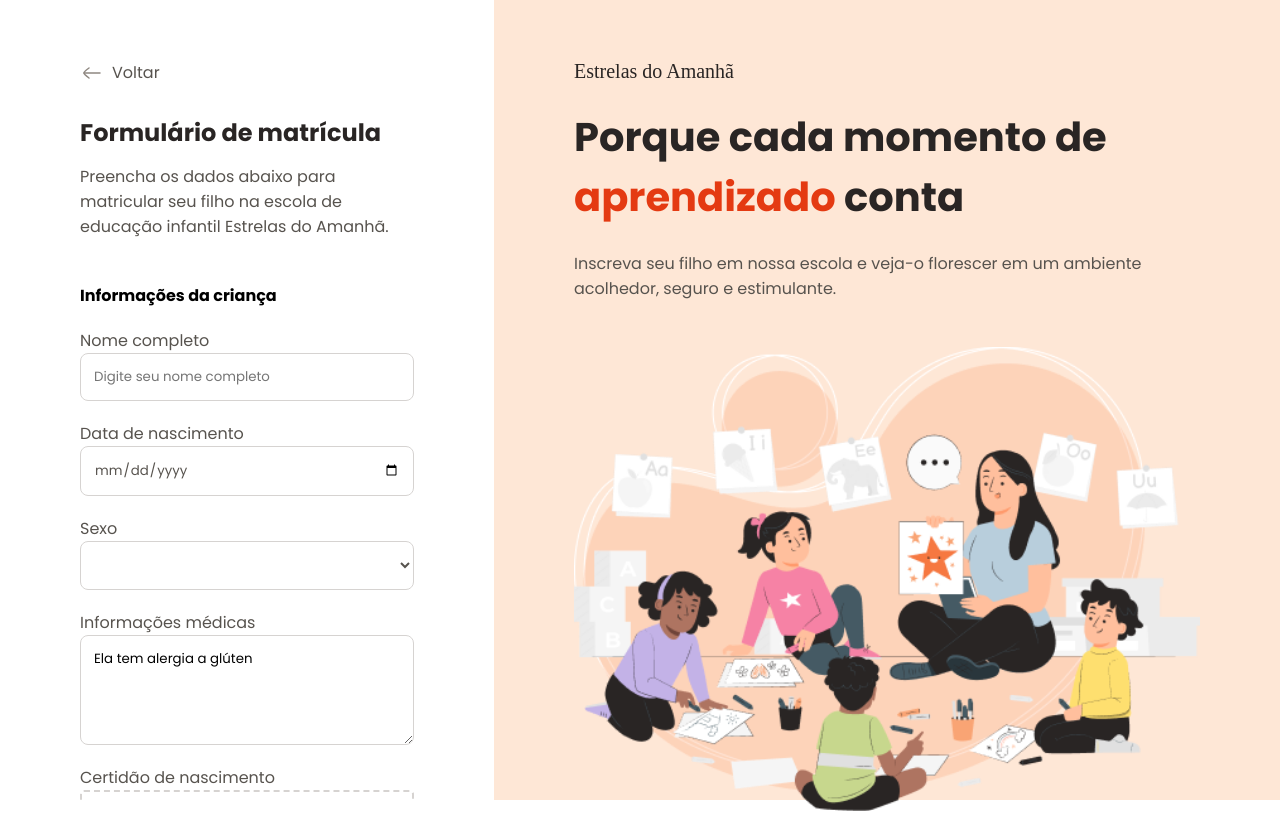
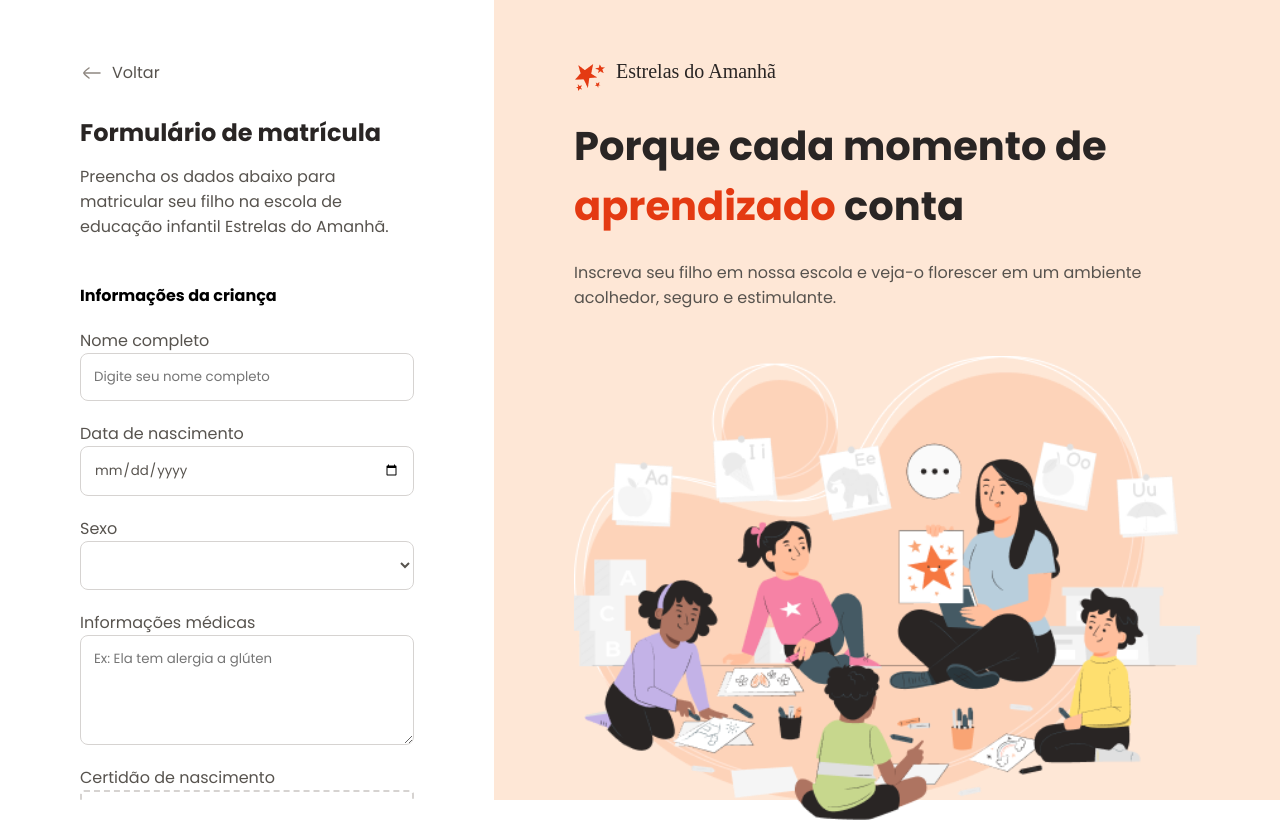
Before and after one commit to Paulomlr/registration-form, a plain HTML site: page index.html in a window 1280 px wide. Drawn offline with Linux system fonts and the light colour scheme; a web font is replaced by a local one.

Commit message:
feat: add image in info-section

```diff
--- a/index.html
+++ b/index.html
@@ -46,7 +46,7 @@
                 </div>
                 <div class="label-text">
                     <label for="info-medica">Informações médicas</label>
-                    <textarea name="info-medica">Ela tem alergia a glúten</textarea>
+                    <textarea name="info-medica" placeholder="Ex: Ela tem alergia a glúten"></textarea>
                 </div>
                 <div class="label-certidao-nascimento">
                     <label>Certidão de nascimento</label>
@@ -198,7 +198,10 @@
         </form>
         <section class="info-section">
             <div class="info-text">
-                <h3>Estrelas do Amanhã</h3>
+                <div>
+                    <img src="./assets/estrelas.png" alt="Imagem de estrelas">
+                    <h3>Estrelas do Amanhã</h3>
+                </div>
                 <h1>Porque cada momento de <span>aprendizado</span> conta</h1>
                 <p>
                     Inscreva seu filho em nossa escola e veja-o florescer em um
--- a/styles/info-section.css
+++ b/styles/info-section.css
@@ -35,3 +35,13 @@
 .form-section::-webkit-scrollbar {
     width: 0.8rem;
 }
+
+.info-text div {
+    display: flex;
+    gap: 1rem;
+}
+
+.info-text img {
+    width: 3.2rem;
+    height: 3.2rem;
+}
```
Also changed, not shown: assets/estrelas.png (added).
